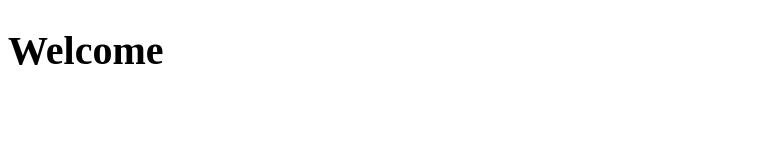
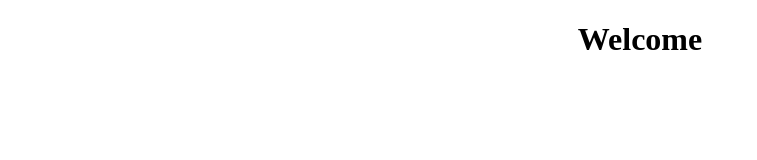
Before and after one commit to Nestr/Nestr.github.io, a plain HTML site: page index.html in a window 1280 px wide. Shown: the whole page, without its empty margins (0-757 px from the left). Drawn offline with Linux system fonts and the light colour scheme.

Commit message:
Update index.html

```diff
--- a/index.html
+++ b/index.html
@@ -6,7 +6,4 @@
 
   <meta charset="UTF-8">
 </head>
-<h1 style="font-size:250%;"
-    style="font-family:verdana;"
-    style="text-align:center;">
-  Welcome</h1>
+<h1 style="text-align:center">Welcome</h1>
```
